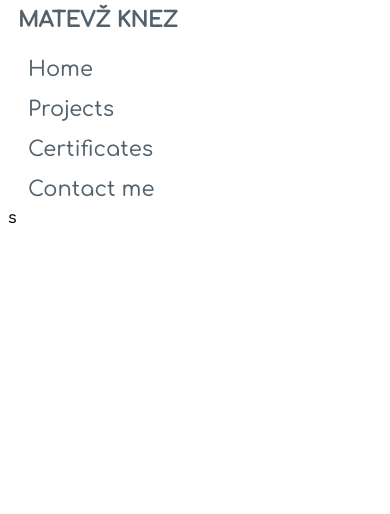
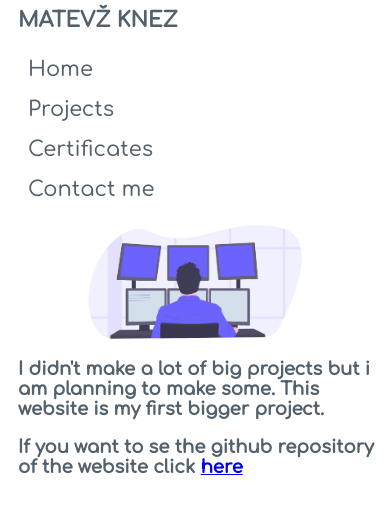
Before and after one commit to Tevzi26/Portfolio-website, a Flask app: page /projects in a window 390 px wide. Shown: the top 514 px of the page. Run offline with Flask 2, Linux system fonts and the light colour scheme.

Commit message:
some changes

```diff
--- a/static/css/index.css
+++ b/static/css/index.css
@@ -92,13 +92,19 @@ hr.rounded {
 }
 
 .iam {
-  color: #52616b;
-  font-weight: bold;
   text-align: center;
 }
 
-.iam span {
-  font-size: 18px;
+.projects {
+  margin-top: 1%;
+  margin-bottom: 1%;
+  padding-left: 10px;
+}
+
+.text {
+  color: #52616b;
+  font-weight: bold;
+  font-size: 20px
 }
 
 @media screen and (max-width: 800px) {
@@ -134,7 +140,10 @@ hr.rounded {
       display: inline;
       font-size: 21px;
     }
-    .iam span {
-      font-size: 18px;
+
+    .text {
+      color: #52616b;
+      font-weight: bold;
+      font-size: 18px
     }
 }
--- a/templates/index.html
+++ b/templates/index.html
@@ -20,7 +20,7 @@
     </div>
   </div>
   <img class="img" src="/static/program.png">
-  <div class="iam">
+  <div class="iam text">
     <span>I am 14 years old self-taught developer. I am learning web development with html, css and flask now.</span>
   </div>
   <hr class="rounded">
--- a/templates/projects.html
+++ b/templates/projects.html
@@ -19,8 +19,14 @@
             </ul>
         </div>
     </div>
-    <div class="projects">
-        <span>s</span>
+    <img class="img" src="/static/program.png">
+    <div class="projects text">
+        <span>
+            I didn't make a lot of big projects but i am planning to make some.
+            This website</a> is my first bigger project.
+        </span>
+        <p>If you want to se the github repository of the website
+        click <a href="https://github.com/Tevzi26/Portfolio-website" target="_blank" class="link">here</a></p>
     </div>
 </body>
 
```
